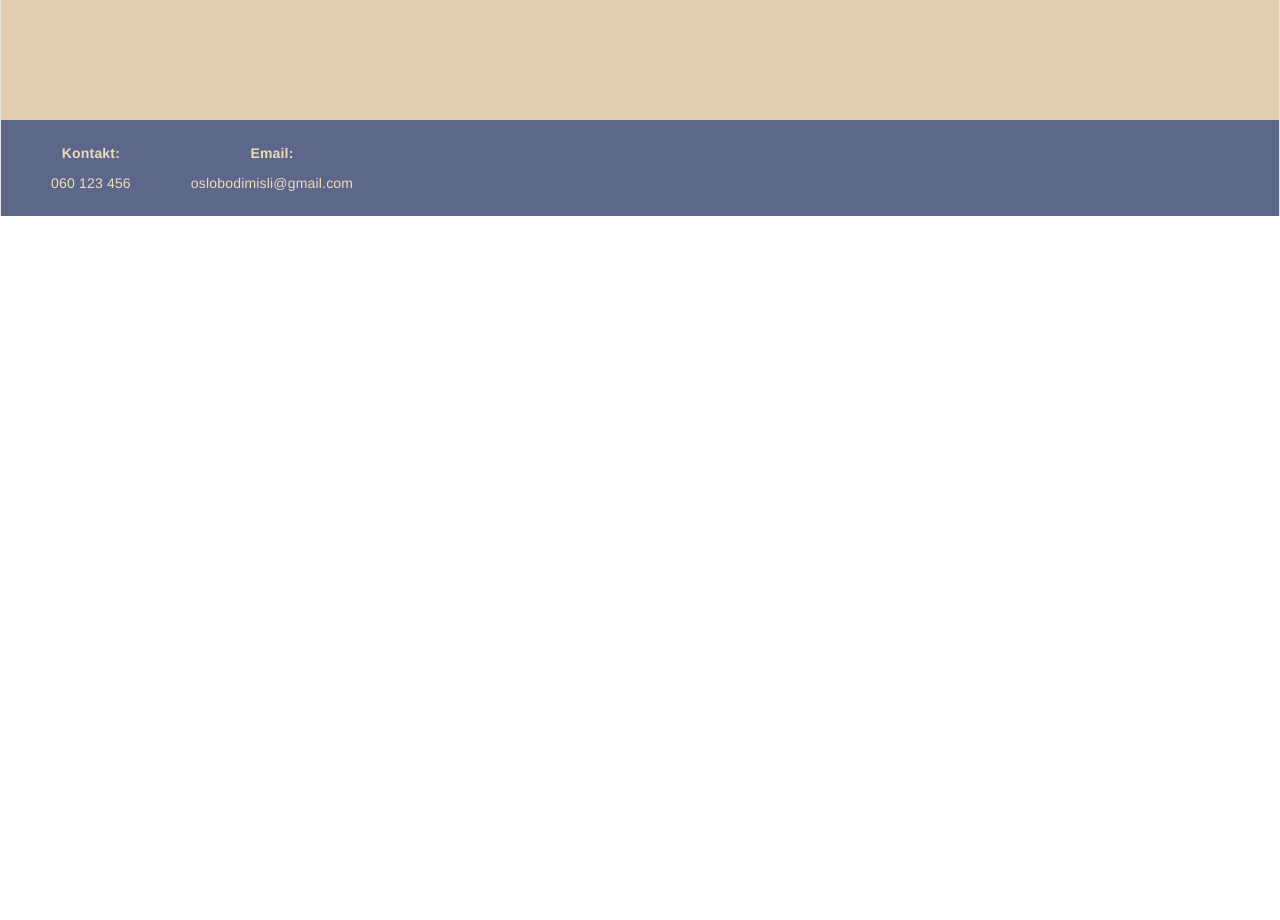
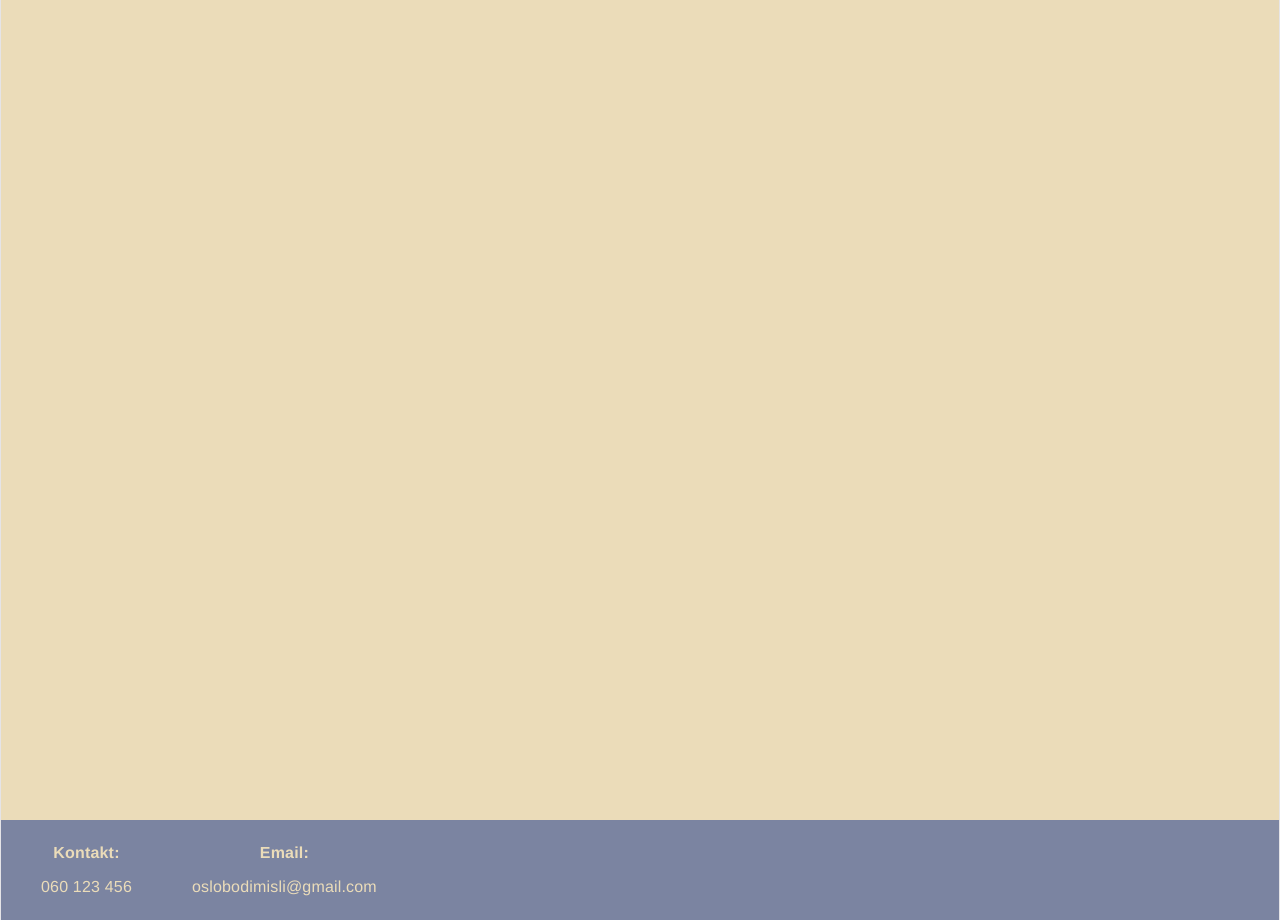
Before and after one commit to elab-development/klijentske-veb-tehnologije-i-skriptni-jezici-2025-26-2024-1051-dnevnik-za-mentalno-zdravlje, a React (Vite) app: page / in a window 1280 px wide. Shown: the part 600-1520 px from the top of the page. Before the commit the page ends 816 px from the top, so only its background shows below. Built offline with nearby package versions, Linux system fonts and the light colour scheme.

Commit message:
Promene za futer

```diff
--- a/src/components/GroupWrapper/GroupWrapper.tsx
+++ b/src/components/GroupWrapper/GroupWrapper.tsx
@@ -1,21 +1,28 @@
-import type { JSX } from "react";
+import React from "react";
 import "./style.css";
 
-export interface GroupWrapperProps {
-    className: string;
+interface GroupWrapperProps {
+  children: React.ReactNode;
 }
 
-export const GroupWrapper = ({ className }: { className: string }) => {
+export const GroupWrapper = ({ children }: GroupWrapperProps) => {
   return (
-    <footer className="glavni-footer">
-      <div className="footer-kolona">
-        <strong>Kontakt:</strong>
-        <span>060 123 456</span>
-      </div>
-      <div className="footer-kolona">
-        <strong>Email:</strong>
-        <span>oslobodimisli@gmail.com</span>
-      </div>
-    </footer>
+    <div className="group-wrapper-kontejner">
+
+      <main className="wrapper-sadrzaj">
+        {children}
+      </main>
+
+      <footer className="moj-futer">
+        <div className="futer-kolona">
+          <h3>Kontakt:</h3>
+          <p>060 123 456</p>
+        </div>
+        <div className="futer-kolona">
+          <h3>Email:</h3>
+          <p>oslobodimisli@gmail.com</p>
+        </div>
+      </footer>
+    </div>
   );
 };
--- a/src/components/GroupWrapper/style.css
+++ b/src/components/GroupWrapper/style.css
@@ -1,35 +1,37 @@
-.group-wrapper{
-    background-color: #6c739c;
-    height: 173px;
-    position: relative;
-    top: 901px;
-    width: 1440px;
+
+.group-wrapper-kontejner {
+  display: flex;
+  flex-direction: column;
+  min-height: 100vh;
+  background-color: #ebdcb9;
 }
 
-.group-wrapper .kontakt {
-    color: #e0cdb2;
-    font-family: "Josefin Sans", Halvetica;
-    font-size: 20px;
-    font-weight: 700;
-    height: 30.89%;
-    left: 4.03%;
-    letter-spacing: 0;
-    line-height: normal;
-    position: absolute;
-    top: 19.51%;
-    width: 7.85%;
+
+.wrapper-sadrzaj {
+  flex: 1;
+  flex-direction: column;
+  justify-content: center;
+  align-items: center;
 }
 
-.group-wrapper .email-oslobodimisli {
-    color: #e0cdb2;
-    font-family: "Josefin Sans", Halvetica;
-    font-size: 20px;
-    font-weight: 700;
-    height: 28.46%;
-    left: 19.79%;
-    letter-spacing: 0;
-    line-height: normal;
-    position: absolute;
-    top: 21.95%;
-    width: 17.85%;
+
+.moj-futer {
+  width: 100%;
+  background-color: #7b84a1;
+  color: #ebdcb9;
+  padding: 20px 40px;
+  display: flex;
+  gap: 60px;
+
+
 }
+
+.futer-kolona h3 {
+  font-size: 16px;
+  font-weight: bold;
+  margin-bottom: 8px;
+}
+
+.futer-kolona p {
+  font-size: 16px;
+}
--- a/src/screens/Pocetna/style.css
+++ b/src/screens/Pocetna/style.css
@@ -1,5 +1,5 @@
 .pocetna-container {
-  background-color: #e0cdb2 !important;
+  background-color: #ebdcb9 !important;
   min-height: calc(100vh - 90px - 80px);
   display: flex;
   flex-direction: column;
--- a/src/screens/Prijava/style.css
+++ b/src/screens/Prijava/style.css
@@ -1,5 +1,5 @@
 .prijava {
-    background-color: #e0cdb2;
+    background-color: #ebdcb9;
     display: flex;
     flex-direction: column;
     min-height: 1024px;
--- a/src/screens/Registracija/Registracija.tsx
+++ b/src/screens/Registracija/Registracija.tsx
@@ -26,6 +26,7 @@ export const Registracija = () => {
   };
 
   return (
+    <div className="stranica-kontejner">
     <main className="glavni-sadrzaj">
       <h1 className="naslov">Registracija</h1>
 
@@ -63,6 +64,7 @@ export const Registracija = () => {
         </div>
       </form>
     </main>
+    </div>
   );
 };
 
--- a/src/screens/Registracija/style.css
+++ b/src/screens/Registracija/style.css
@@ -9,9 +9,11 @@ body {
   font-family: "Josefin Sans-Bold", Helvetica;
   min-height: 100vh;
   display: flex;
+  flex-direction: column;
   justify-content: center;
   align-items: center;
-  flex-direction: column;
+  position: relative;
+  padding-bottom: 60px;
 }
 
 
@@ -20,6 +22,10 @@ body {
   max-width: 850px;
   padding: 40px 20px;
   margin: 0 auto;
+  flex: 1;
+  display: flex;
+  flex-direction: column;
+  justify-content: center;
 }
 
 .naslov {
```
